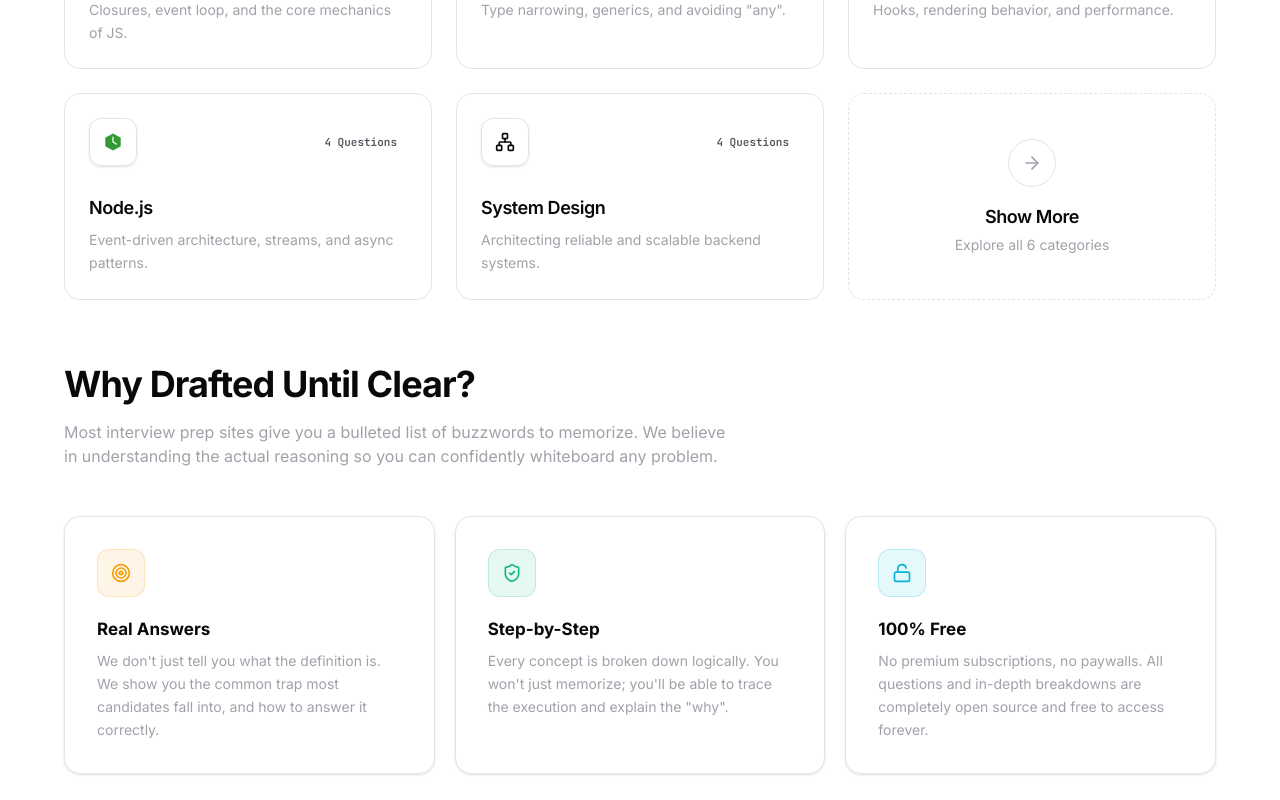
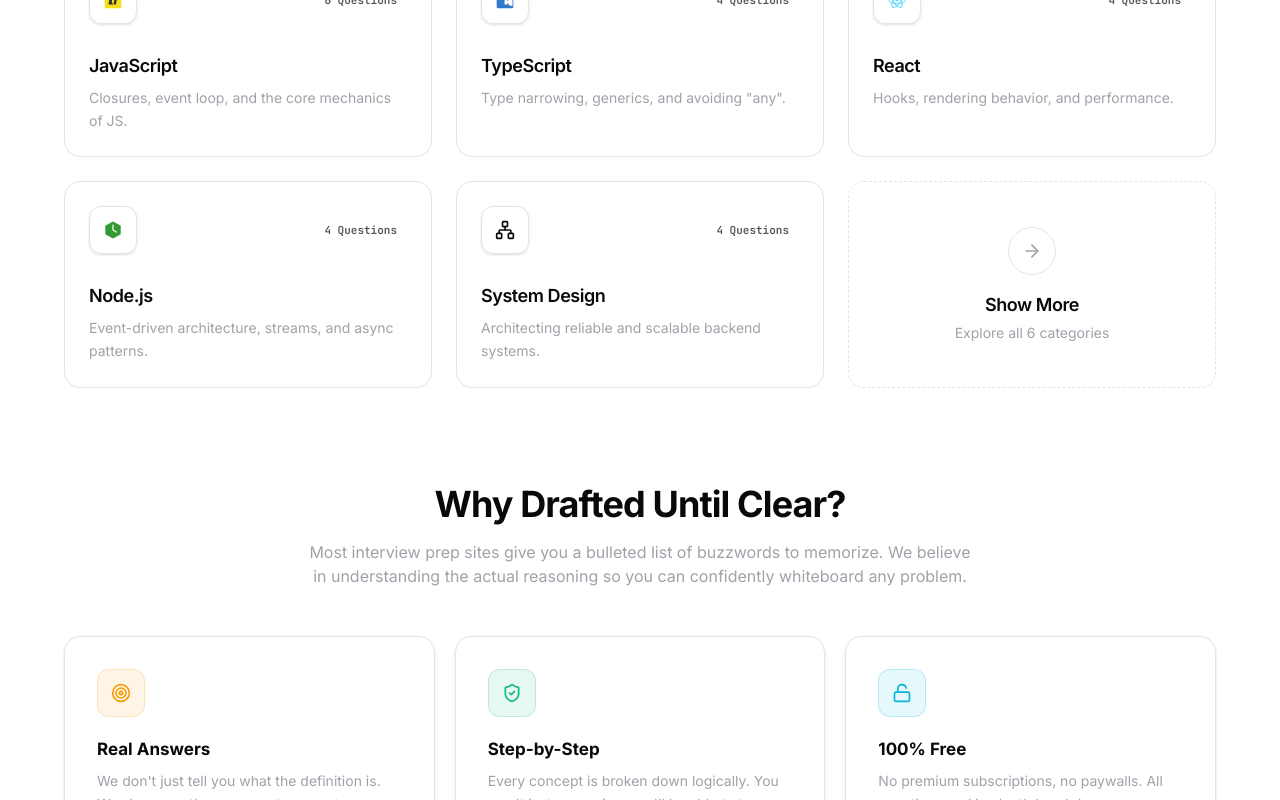
Before and after one commit to ihssmaheel-dev/drafted-until-clear, a Next.js app: page / in a window 1280 px wide. Shown: the part 1022-1822 px from the top of the page. Built offline with nearby package versions, Linux system fonts and the light colour scheme.

Commit message:
style: center features header and increase section gaps for premium spacing

```diff
--- a/src/app/page.tsx
+++ b/src/app/page.tsx
@@ -18,7 +18,7 @@ export default function HomePage() {
   return (
     <main className="mx-auto w-full px-5 sm:px-8 lg:px-12 xl:px-16 flex flex-col min-h-screen">
       <Navbar />
-      <div className="flex-1 flex flex-col gap-12 sm:gap-16 py-6 sm:py-10">
+      <div className="flex-1 flex flex-col gap-16 sm:gap-24 py-10 sm:py-16">
         <Header />
         <HeroDiagram />
         <CategoryGrid categories={categories} counts={counts} limit={5} />
--- a/src/components/home/features.tsx
+++ b/src/components/home/features.tsx
@@ -6,7 +6,7 @@ import { motion } from "framer-motion";
 export function Features() {
   return (
     <div id="about" className="scroll-mt-24 w-full">
-      <div className="flex flex-col mb-12 max-w-2xl">
+      <div className="flex flex-col items-center text-center mb-12 max-w-2xl mx-auto">
         <h2 className="font-sans text-3xl font-bold tracking-tight text-foreground sm:text-4xl">
           Why Drafted Until Clear?
         </h2>
```
